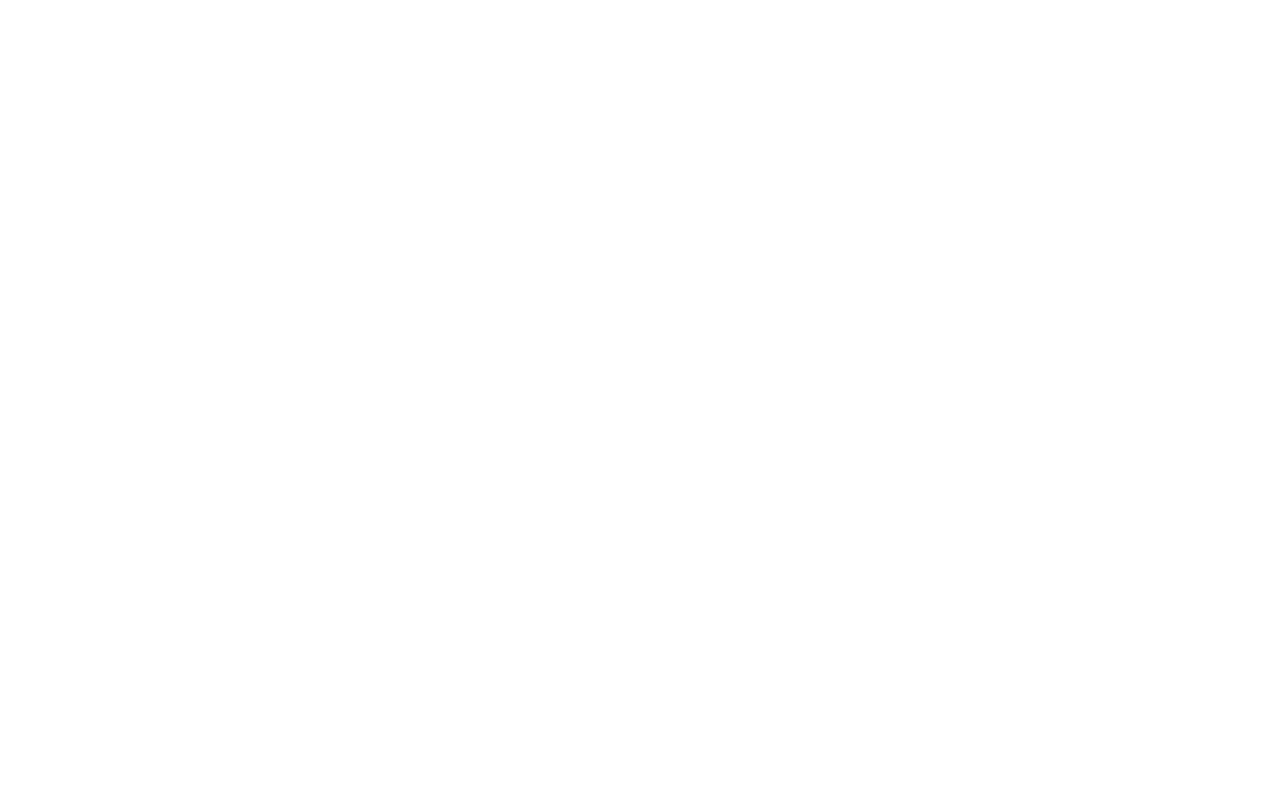
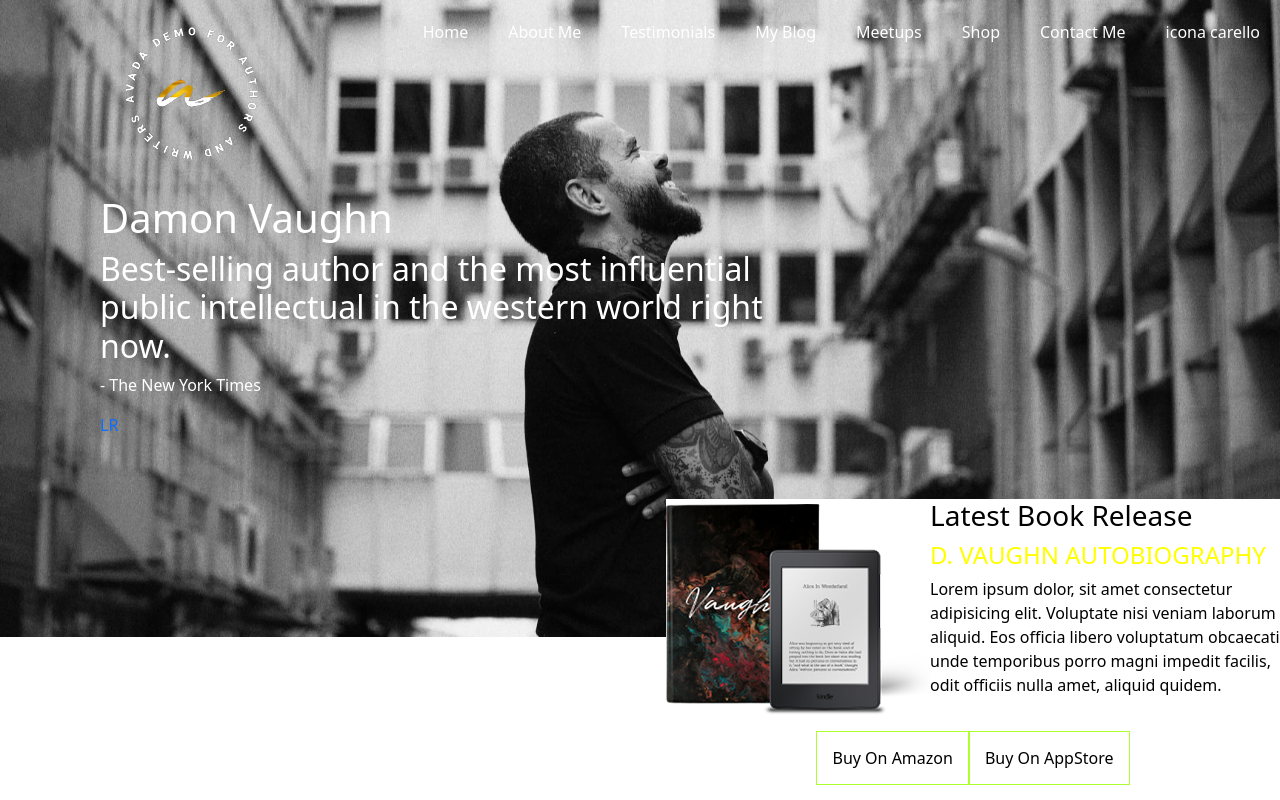
Before and after one commit to alfonsodcf/proj-html-vuejs, a Vue app: page / in a window 1280 px wide. Built offline with nearby package versions, Linux system fonts and the light colour scheme.

Commit message:
App.vue:app-header

```diff
--- a/src/App.vue
+++ b/src/App.vue
@@ -1,21 +1,22 @@
 <template>
-  <div>
-
+  <div id="app">
+    <app-header/>
   </div>
 </template>
 
 <script>
-
+import AppHeader from './components/AppHeader.vue'
 
 export default {
   name: 'App',
   components: {
-
+    AppHeader,
   }
 }
 </script>
 
 <style lang="scss">
+ @import "./assets/styles/general.scss";
 #app {
 
 }
```
